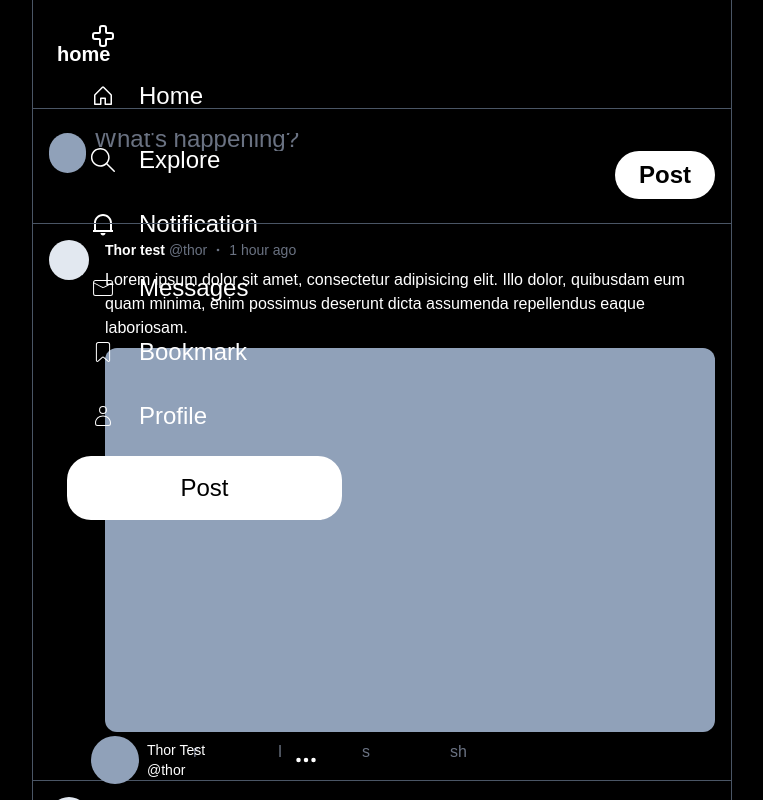
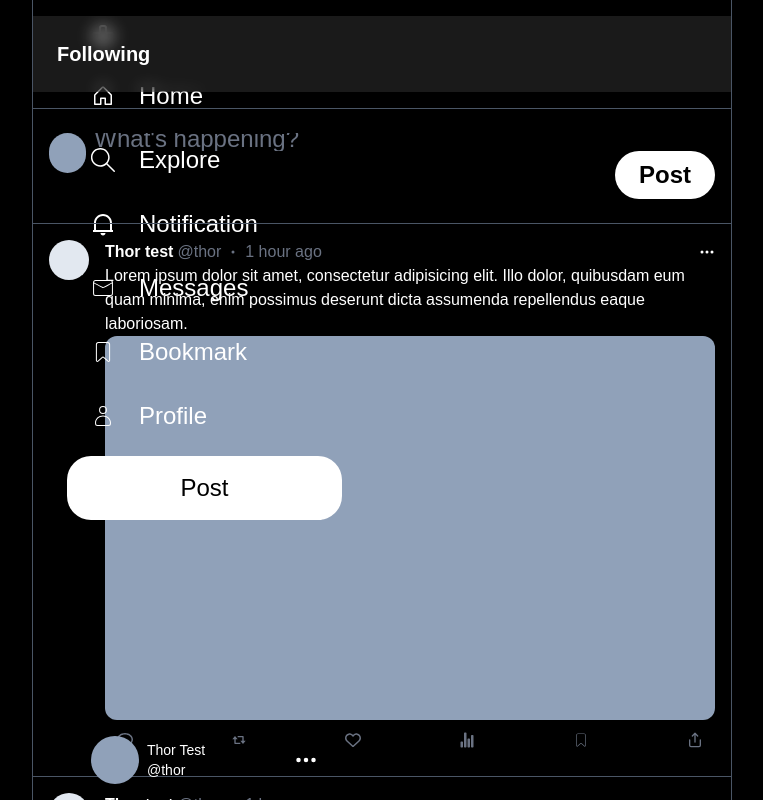
Before and after one commit to thorsanchez/Xclone, a Next.js app: page / in a window 1280 px wide. Shown: the top 800 px of the page, without its empty margins (173-936 px from the left). Built offline with nearby package versions, Linux system fonts and the light colour scheme.

Commit message:
main ui alveg að vera komið

```diff
--- a/src/app/page.tsx
+++ b/src/app/page.tsx
@@ -1,5 +1,11 @@
 import LeftSidebar from "@/components/LeftSidebar";
-import { BsDot } from "react-icons/bs";
+import { BsDot, BsThreeDots } from "react-icons/bs";
+import { FaRegComment } from "react-icons/fa";
+import { BiRepost } from "react-icons/bi";
+import { FaRegHeart } from "react-icons/fa6";
+import { IoStatsChart } from "react-icons/io5";
+import { CiBookmark } from "react-icons/ci";
+import { LuShare } from "react-icons/lu";
 
 const Home = () => {
   return (
@@ -8,7 +14,9 @@ const Home = () => {
         {/* left sidebar*/}
         <LeftSidebar />
         <main className="ml-[205px] flex w-[700px] h-full min-h-screen flex-col border-l-[0.5px] border-r-[0.5px] border-gray-600">
-          <h1 className="text-xl font-bold my-4 p-6">home</h1>
+          <h1 className="text-xl font-bold my-4 p-6 backdrop-blur bg-white/10 sticky top-0">
+            Following
+          </h1>
           <div className="border-t-[0.5px] border-b-[0.5px] px-4 flex items-stretch space-x-2 py-6 border-gray-600 relative">
             <div className="w-10 h-10 bg-slate-400 rounded-full"></div>
             <div className="flex flex-col w-full">
@@ -34,14 +42,17 @@ const Home = () => {
                 className="border-b-[0.5px] border-gray-600 p-4 flex space-x-4"
               >
                 <div className="w-10 h-10 bg-slate-200 rounded-full flex-shrink-0"></div>
-                <div className="flex flex-col space-y-2 flex-1">
-                  <div className="flex items-center space-x-1 text-sm">
-                    <div className="font-bold">Thor test</div>
-                    <div className="text-gray-500">@thor</div>
-                    <div className="text-gray-500">
-                      <BsDot />
+                <div className="flex flex-col">
+                  <div className="flex items-center w-full justify-between">
+                    <div className="flex items-center space-x-1 w-full">
+                      <div className="font-bold">Thor test</div>
+                      <div className="text-gray-500">@thor</div>
+                      <div className="text-gray-500">
+                        <BsDot />
+                      </div>
+                      <div className="text-gray-500">1 hour ago</div>
                     </div>
-                    <div className="text-gray-500">1 hour ago</div>
+                    <div><BsThreeDots/></div>
                   </div>
                   <div className="text-white text-base">
                     Lorem ipsum dolor sit amet, consectetur adipisicing elit.
@@ -49,12 +60,25 @@ const Home = () => {
                     deserunt dicta assumenda repellendus eaque laboriosam.
                   </div>
                   <div className="bg-slate-400 aspect-square w-full h-96 rounded-xl"></div>
-                  <div className="flex items-center space-x-20 w-full text-gray-500">
-                    <div>c</div>
-                    <div>r</div>
-                    <div>l</div>
-                    <div>s</div>
-                    <div>sh</div>
+                  <div className="flex items-center justify-between space-x-2 w-full text-gray-500">
+                    <div className="rounded-full hover:bg-white/50 p-3 cursor-pointer duration-200">
+                      <FaRegComment />
+                    </div>
+                    <div className="rounded-full hover:bg-white/50 p-3 cursor-pointer duration-200">
+                      <BiRepost />
+                    </div>
+                    <div className="rounded-full hover:bg-white/50 p-3 cursor-pointer duration-200">
+                      <FaRegHeart />
+                    </div>
+                    <div className="rounded-full hover:bg-white/50 p-3 cursor-pointer duration-200">
+                      <IoStatsChart />
+                    </div>
+                    <div className="rounded-full hover:bg-white/50 p-3 cursor-pointer duration-200">
+                      <CiBookmark />
+                    </div>
+                    <div className="rounded-full hover:bg-white/50 p-3 cursor-pointer duration-200">
+                      <LuShare />
+                    </div>
                   </div>
                 </div>
               </div>
```
